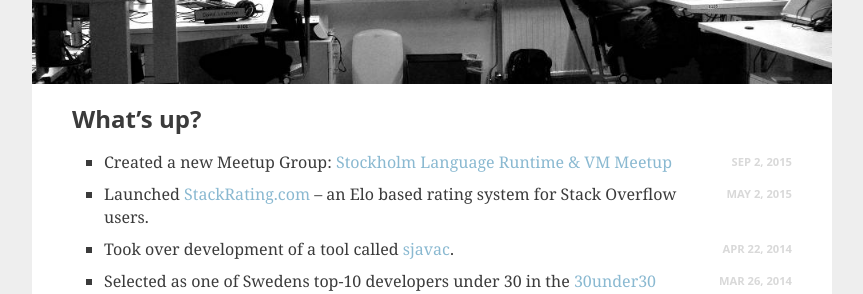
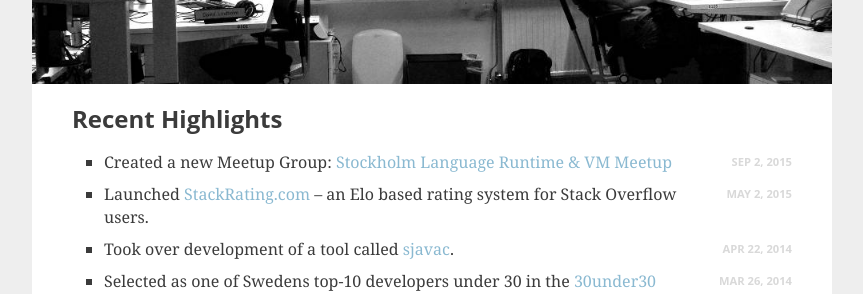
Before and after one commit to aioobe/aioobe.github.io, a Jekyll site: the page built from index.html, in a window 1280 px wide. Shown: the part 156-450 px from the top of the page, without its empty margins (208-1071 px from the left). Built offline with Jekyll 4.4.1, drawn with Linux system fonts in a browser that asks for light colours.

Commit message:
Changed first title.

```diff
--- a/index.html
+++ b/index.html
@@ -34,7 +34,7 @@ featured:
     url: http://stackoverflow.com/q/2779484/276052
     date: "May 6, 2010"
 ---
-<h2>What&rsquo;s up?</h2>
+<h2>Recent Highlights</h2>
 <ul>
     {% for item in page.whatsup %}
         <li>
```
